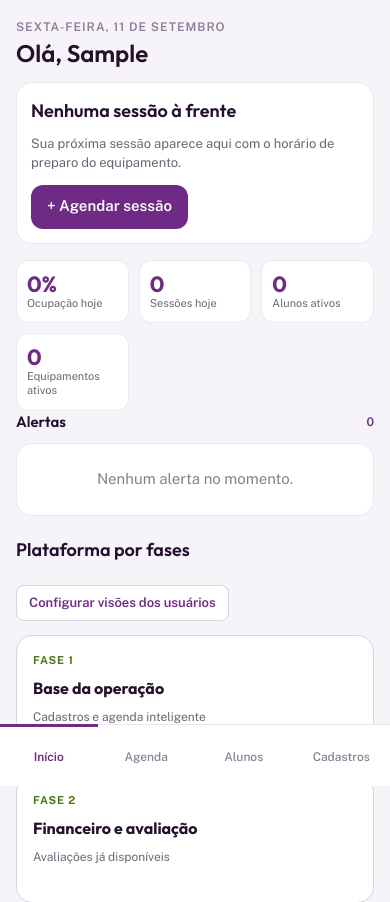
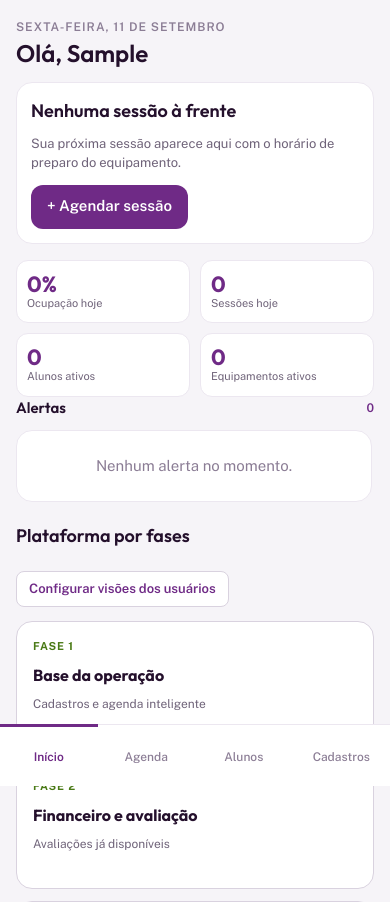
Before and after one commit to Victormartinsilva/studio-fitness, a Django app: page / in a window 390 px wide. Shown: the part 58-960 px from the top of the page. Run offline with Django 5.2, Linux system fonts and the light colour scheme; the visitor is signed in with stand-in values (Sample User, id 1); data comes from the database, SQL or seed files in the repository; data that the repository does not hold is empty.

Commit message:
Limita altura da lista de alertas e corrige grade de KPIs no mobile
Lista de alertas do painel ganha rolagem interna com altura maxima em
vez de esticar a pagina conforme os alertas crescem. Grade de KPIs
(Ocupacao hoje, Sessoes hoje, Alunos ativos, Equipamentos ativos)
passa a usar 2 colunas no mobile em vez de 3, eliminando o "3 em cima,
1 embaixo" quando sao 4 cards.

```diff
--- a/static/css/app.css
+++ b/static/css/app.css
@@ -144,6 +144,13 @@ main { max-width: 1180px; margin: 0 auto; padding: 18px 16px calc(78px + env(saf
 .alerta.aviso { border-left-color: var(--ambar); }
 .alerta.critico { border-left-color: var(--vermelho); }
 
+/* Lista de alertas com altura limitada: por mais que a lista cresça, ela
+   rola dentro do próprio espaço em vez de esticar a página inteira. */
+.lista-alertas {
+  display: flex; flex-direction: column; gap: 10px;
+  max-height: 420px; overflow-y: auto; padding-right: 2px;
+}
+
 /* ---------- sugestões da agenda inteligente ---------- */
 .sugestoes-horario { display: flex; flex-wrap: wrap; gap: 8px; }
 .sugestao-item {
@@ -210,7 +217,7 @@ main { max-width: 1180px; margin: 0 auto; padding: 18px 16px calc(78px + env(saf
 .proxima .btn-verde:hover { background: #6da036; color: #17300a; }
 .proxima .btn-vazado { background: transparent; border: 1px solid #6a4a78; color: #fff; }
 .proxima .btn-vazado:hover { background: rgba(255,255,255,.08); color: #fff; }
-.kpis { display: grid; grid-template-columns: repeat(3, minmax(0, 1fr)); gap: 10px; }
+.kpis { display: grid; grid-template-columns: repeat(2, minmax(0, 1fr)); gap: 10px; }
 .kpi {
   background: var(--superficie); border: 1px solid var(--borda); border-radius: var(--r-md);
   padding: 12px 10px; display: flex; flex-direction: column; gap: 2px;
@@ -301,7 +308,7 @@ main { max-width: 1180px; margin: 0 auto; padding: 18px 16px calc(78px + env(saf
 .legenda i.livre { background: var(--superficie); border: 1px dashed #b58ac4; }
 
 /* ---------- agenda: mini-KPIs do dia (cabeçalho da grade) ---------- */
-.kpis-dia { grid-template-columns: repeat(2, minmax(0, 1fr)); }
+/* grid-template-columns já vem de .kpis (2 colunas no mobile, 4 no desktop) */
 .kpis-dia .kpi { text-decoration: none; }
 .kpi .valor.valor-sm { font-size: 13px; line-height: 1.3; }
 
--- a/templates/painel/home.html
+++ b/templates/painel/home.html
@@ -55,6 +55,7 @@
             <span class="espaco"></span>
             <span style="font-size:12px;font-weight:600;color:var(--roxo)">{{ alertas|length }}</span>
         </div>
+        <div class="lista-alertas">
             {% for alerta in alertas %}
             <div class="alerta {% if alerta.nivel == 'aviso' %}aviso{% elif alerta.nivel == 'critico' %}critico{% endif %}">
                 <span style="font-weight:600;font-size:14px">{{ alerta.mensagem }}</span>
@@ -63,6 +64,7 @@
             {% empty %}
             <div class="card vazio">Nenhum alerta no momento.</div>
             {% endfor %}
+        </div>
     </div>
 </div>
 
```
Lines whose indentation alone changed are shown as unchanged.
